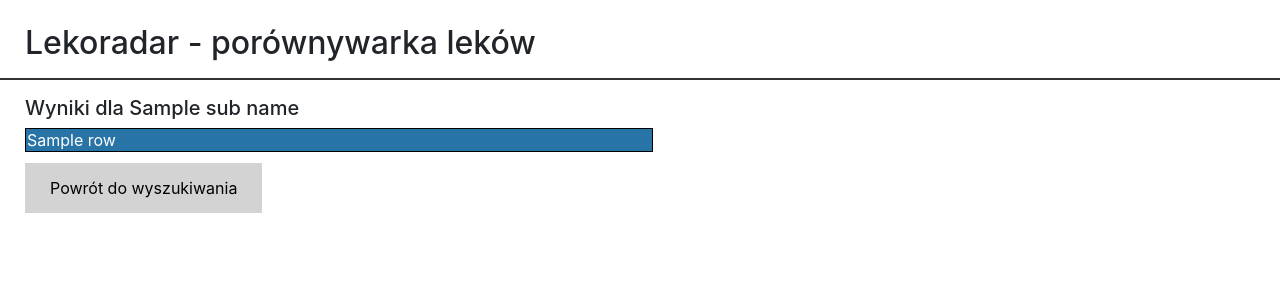
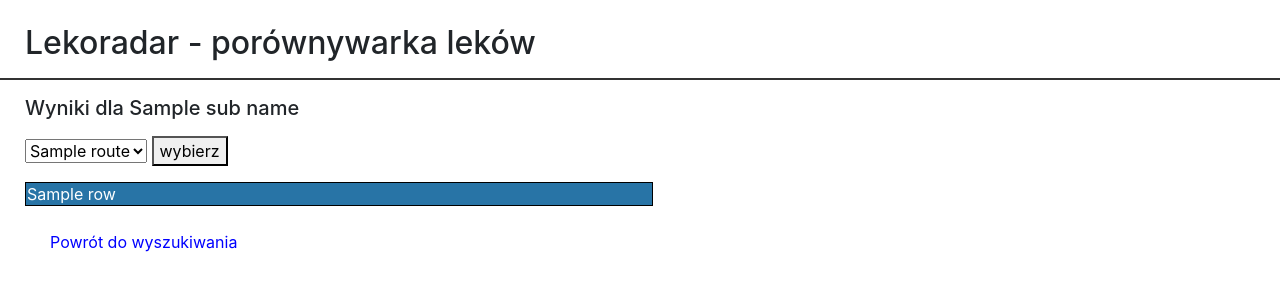
Before and after one commit to Krzaq8/Lekoradar, a Flask app: template templates/results.html in a window 1280 px wide. Shown: the top 300 px of the page. Run offline with Flask 2, Linux system fonts and the light colour scheme; the template is opened without the code that fills it: most values are stand-ins (such as "Sample title", 1, 10 or a date in 2020); parts of the project's set-up code (start-up, migrations or seed data) failed here and were passed over; some libraries are stand-ins or nearby versions.

Commit message:
combobox

```diff
--- a/database/get_data.py
+++ b/database/get_data.py
@@ -45,7 +45,7 @@
       M.c.surcharge / M.c.quantity)
 
   if route != None:
-    query = query.where(W.c.id == route)
+    query = query.where(W.c.name == route)
 
   data = []
   with connection() as con:
--- a/main.py
+++ b/main.py
@@ -1,6 +1,7 @@
 from flask import Flask, render_template, request
 from flask_bootstrap import Bootstrap
 from database.get_data import get_substance_name, get_substance_table, get_result_table
+import csv
 
 app = Flask(__name__)
 app.config['SECRET_KEY'] = "2b3f12f3ef12a6c86b"
@@ -11,15 +12,21 @@
     substances = get_substance_table()
     return render_template("home.html", substances=substances)
 
-@app.route("/results")
+@app.route("/results", methods=('GET', 'POST'))
 def results():
     sub_id = request.args.get('sub')
-    result_table = get_result_table(sub_id)
+
+    if request.method == 'POST':
+        route = request.form['route']
+        result_table = get_result_table(sub_id, route)
+    else:
+        result_table = get_result_table(sub_id)
+
     round_up_data(result_table)
     sub_name = get_substance_name(sub_id)
     res_dict_id = get_cell_merge_dict(result_table, 0)
     return render_template("results.html", table=result_table, sub_name=sub_name,
-        res_dict_id=res_dict_id)
+        res_dict_id=res_dict_id, routes=get_routes())
 
 @app.route('/', defaults={'path': ''})
 @app.route('/<path:path>')
@@ -50,6 +57,10 @@
         result_table[i][-1] = '{:.2f}'.format(result_table[i][-1])
         result_table[i][-2] = '{:.2f}'.format(result_table[i][-2])
 
+def get_routes():
+    with open('./initializing/routes_of_administration.csv', newline='') as route_file:
+        return [route[0] for route in csv.reader(route_file) if len(route) > 0]
+
 
 if __name__ == "__main__":
     app.run(debug=True)
--- a/templates/base.html
+++ b/templates/base.html
@@ -11,7 +11,7 @@
         }
 
         a.button:hover {
-            color:black;
+            color:blue;
             text-decoration: none;
             font-weight: normal;
             transition: none;
@@ -19,8 +19,8 @@
 
         a.button {
 
-            background-color: lightgrey;
-            color: black;
+            background-color: white;
+            color: blue;
             padding: 15px 25px;
             text-decoration: none;
 
--- a/templates/results.html
+++ b/templates/results.html
@@ -11,8 +11,19 @@
 </style>
 
 <h5> Wyniki dla {{sub_name}} </h5>
+
 <p>
+    <form action="{{ url_for('results', sub=request.args.get('sub')) }}" method="post">
+        <p><select name="route" id="route"></p>
+        {% for route in routes %}
+            <option value="{{route}}"> {{route}} </option>
+        {% endfor %}
+        </select>
+        <button type="submit">wybierz</button>
+    </form>
+</p>
 
+<p>
 <table>
     {% for row in table %}
         {% set outer_loop = loop %}
```
